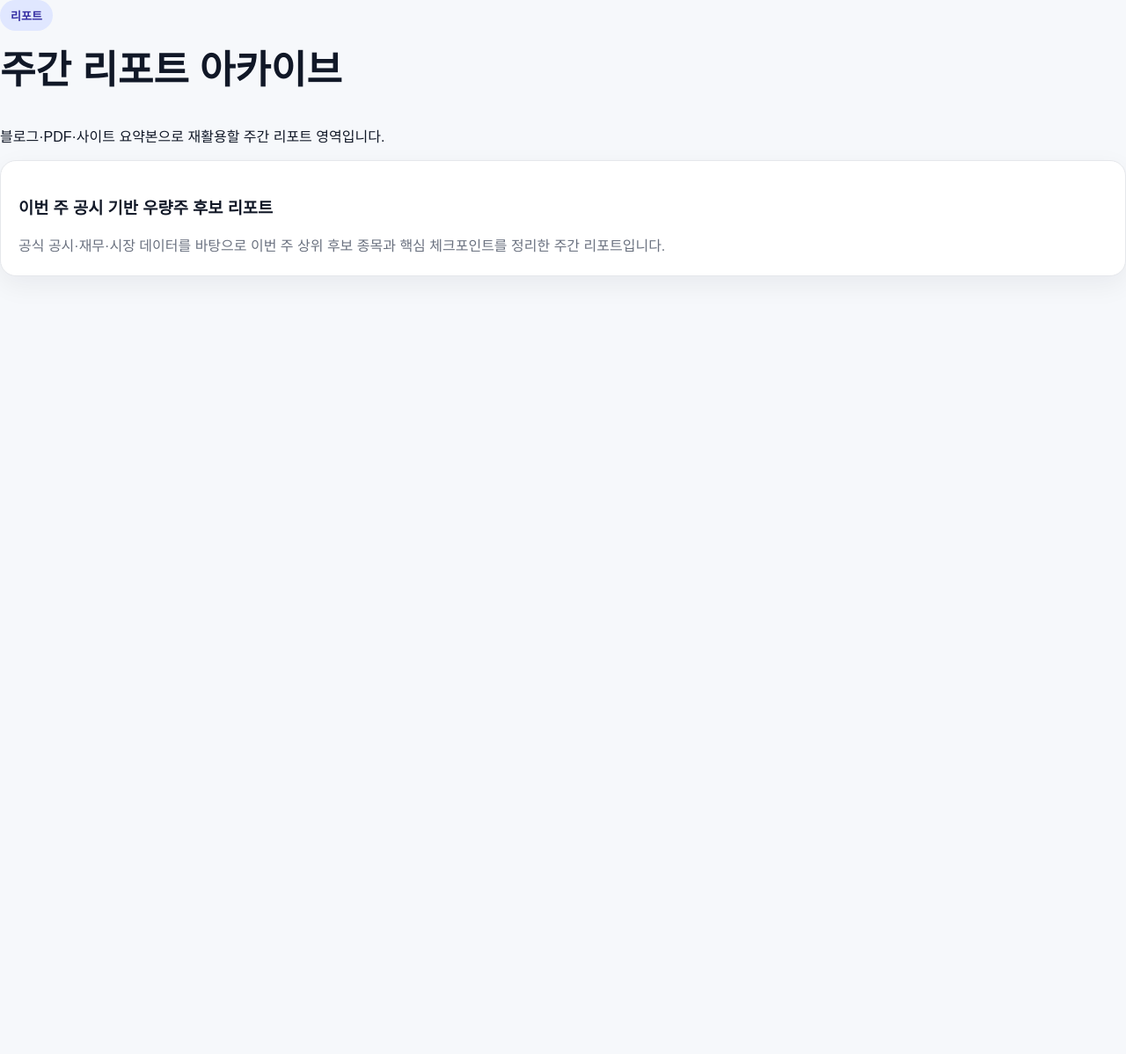
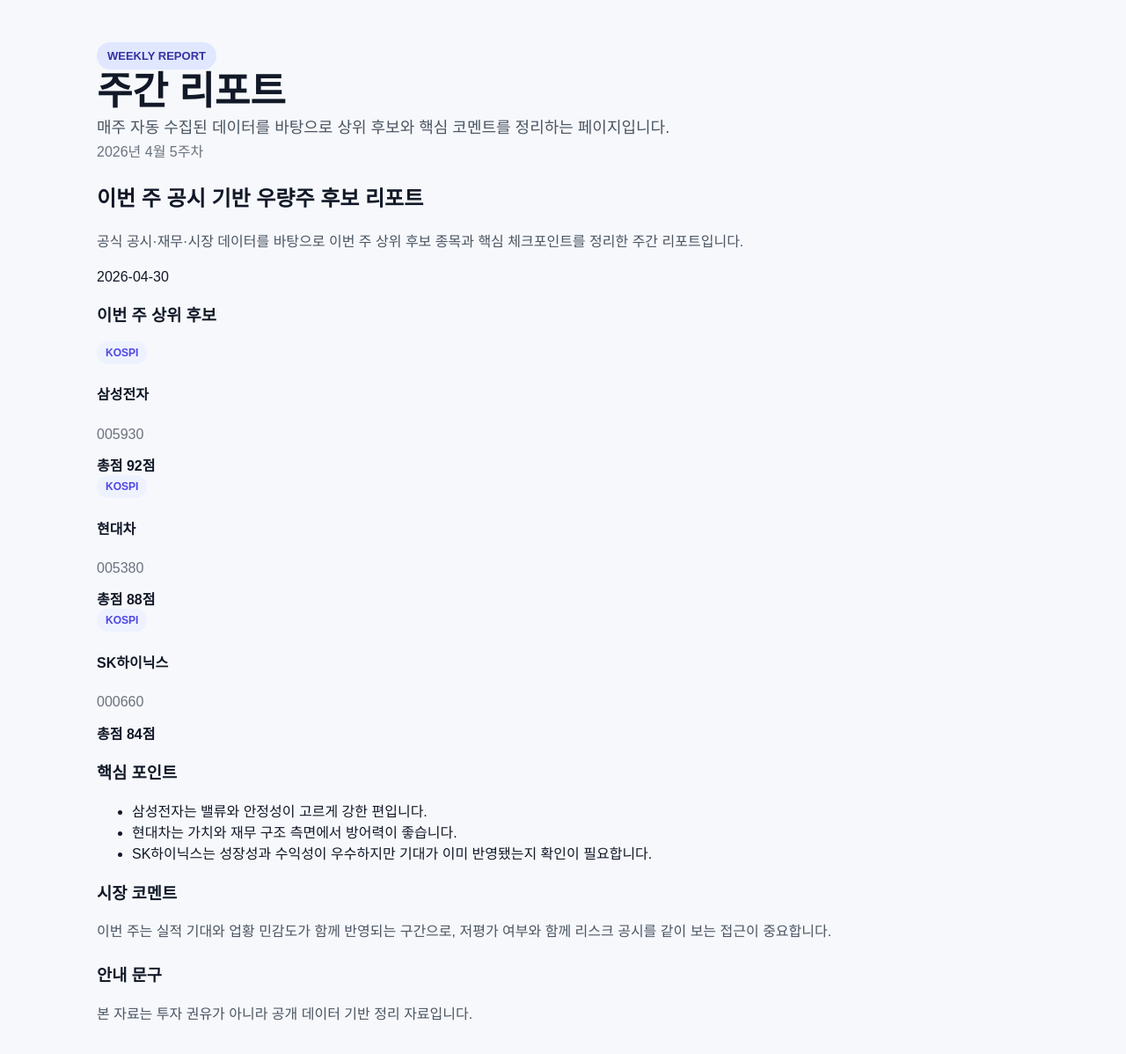
Before and after one commit to DcoyA/screener, a Next.js app: page /reports in a window 1280 px wide. Shown: the top 1198 px of the page at 88% size. Before the commit the page ends 800 px from the top, so only its background shows below. Built offline with nearby package versions, Linux system fonts and the light colour scheme.

Commit message:
Update page.js

```diff
--- a/app/reports/page.js
+++ b/app/reports/page.js
@@ -1,24 +1,69 @@
 import reports from "../data/reports.json";
+import stocks from "../data/stocks.json";
 
 export default function ReportsPage() {
   return (
-    <>
-      <section className="hero">
-        <div className="badge">리포트</div>
-        <h1>주간 리포트 아카이브</h1>
-        <p>
-          블로그·PDF·사이트 요약본으로 재활용할 주간 리포트 영역입니다.
-        </p>
-      </section>
+    <main className="container">
+      <p className="badge">WEEKLY REPORT</p>
+      <h1>주간 리포트</h1>
+      <p className="desc">
+        매주 자동 수집된 데이터를 바탕으로 상위 후보와 핵심 코멘트를 정리하는 페이지입니다.
+      </p>
 
-      <div className="grid">
-        {reports.map((report) => (
-          <div className="card" key={report.id}>
-            <h3>{report.title}</h3>
-            <p>{report.summary}</p>
-          </div>
-        ))}
+      <div className="reportList">
+        {reports.map((report) => {
+          const topPicks = stocks.filter((stock) =>
+            report.topPickCodes.includes(stock.code)
+          );
+
+          return (
+            <article className="reportCard" key={report.week}>
+              <div className="reportHead">
+                <div>
+                  <p className="stockCode">{report.week}</p>
+                  <h2>{report.title}</h2>
+                  <p className="summaryText">{report.summary}</p>
+                </div>
+
+                <div className="reportDate">{report.publishedAt}</div>
+              </div>
+
+              <section className="reportSection">
+                <h3>이번 주 상위 후보</h3>
+                <div className="miniCardWrap">
+                  {topPicks.map((stock) => (
+                    <div className="miniCard" key={stock.code}>
+                      <p className="marketBadge">{stock.market}</p>
+                      <h4>{stock.name}</h4>
+                      <p className="stockCode">{stock.code}</p>
+                      <p className="scoreLine">총점 {stock.totalScore}점</p>
+                    </div>
+                  ))}
+                </div>
+              </section>
+
+              <section className="reportSection">
+                <h3>핵심 포인트</h3>
+                <ul className="bulletList">
+                  {report.highlights.map((item, index) => (
+                    <li key={index}>{item}</li>
+                  ))}
+                </ul>
+              </section>
+
+              <section className="reportSection">
+                <h3>시장 코멘트</h3>
+                <p className="detailText">{report.marketNote}</p>
+              </section>
+
+              <section className="reportSection">
+                <h3>안내 문구</h3>
+                <p className="detailText">{report.disclaimer}</p>
+              </section>
+            </article>
+          );
+        })}
       </div>
-    </>
+    </main>
   );
 }
```
